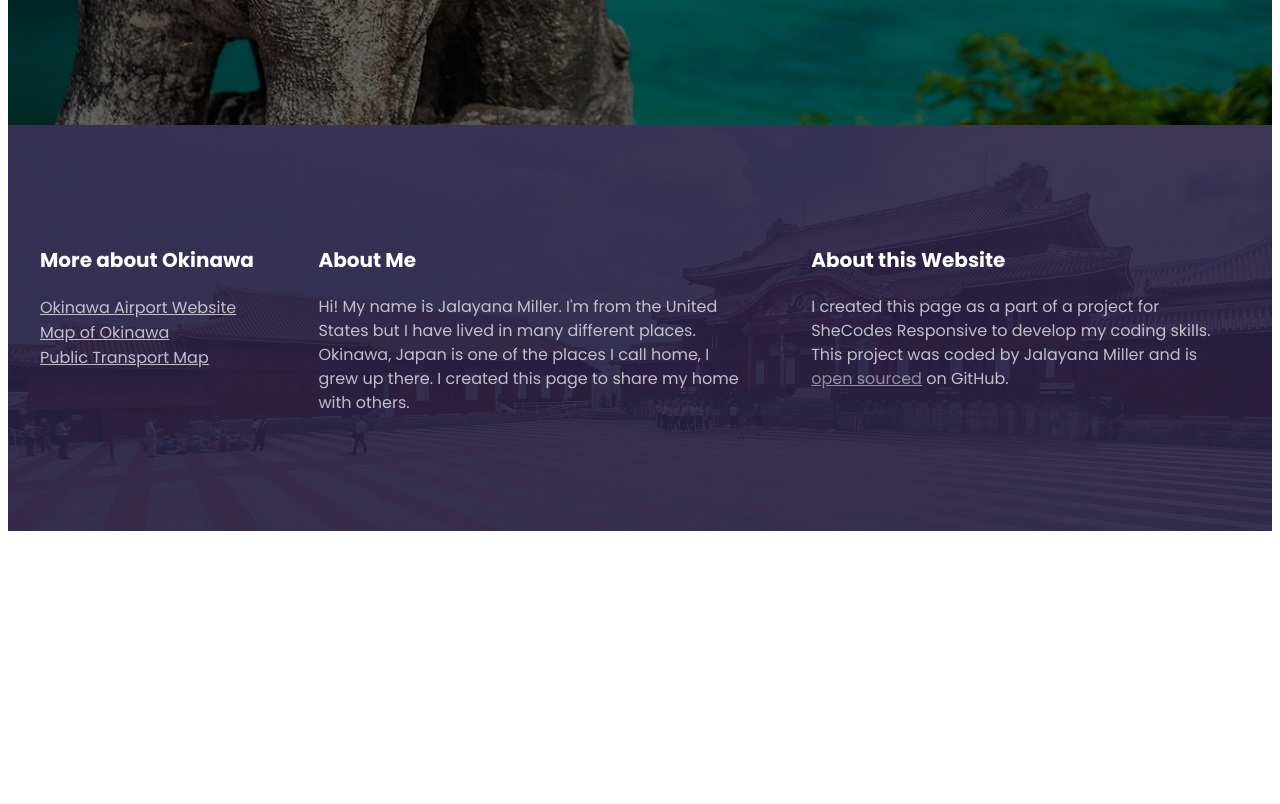
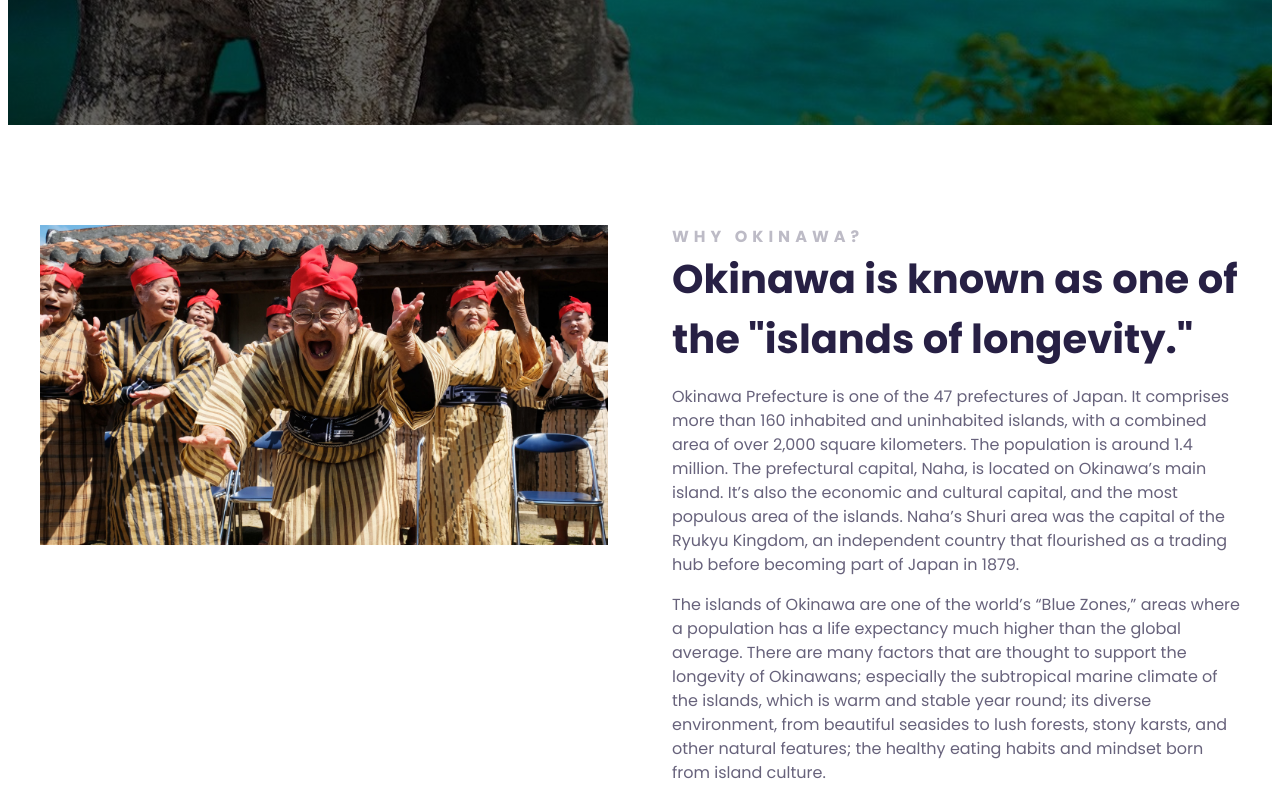
Before and after one commit to Jalayana/travel-passion-project, a plain HTML site: page index.html in a window 1280 px wide. Shown: the part 620-1424 px from the top of the page. Before the commit the page ends 1159 px from the top, so only its background shows below. Drawn offline with Linux system fonts and the light colour scheme.

Commit message:
Added another section and created grid system

```diff
--- a/index.html
+++ b/index.html
@@ -20,8 +20,44 @@
         <h2>The Southernmost Prefecture of Japan</h2>
         <a href="more">Learn More</a>
       </header>
+      <main>
+        <section class="grid grid-2-columns">
+          <div>
+            <img
+              src="images/main-grid-image.jpg"
+              alt="KBG84 Okinawan pop band"
+              class="img-responsive"
+            />
+          </div>
+          <div>
+            <h2>Why Okinawa?</h2>
+            <h3>Okinawa is known as one of the "islands of longevity."</h3>
+            <p>
+              Okinawa Prefecture is one of the 47 prefectures of Japan. It
+              comprises more than 160 inhabited and uninhabited islands, with a
+              combined area of over 2,000 square kilometers. The population is
+              around 1.4 million. The prefectural capital, Naha, is located on
+              Okinawa’s main island. It’s also the economic and cultural
+              capital, and the most populous area of the islands. Naha’s Shuri
+              area was the capital of the Ryukyu Kingdom, an independent country
+              that flourished as a trading hub before becoming part of Japan in
+              1879.
+            </p>
+            <p>
+              The islands of Okinawa are one of the world’s “Blue Zones,” areas
+              where a population has a life expectancy much higher than the
+              global average. There are many factors that are thought to support
+              the longevity of Okinawans; especially the subtropical marine
+              climate of the islands, which is warm and stable year round; its
+              diverse environment, from beautiful seasides to lush forests,
+              stony karsts, and other natural features; the healthy eating
+              habits and mindset born from island culture.
+            </p>
+          </div>
+        </section>
+      </main>
       <footer>
-        <section class="grid">
+        <section class="grid grid-3-columns-first-narrow">
           <div>
             <h3>More about Okinawa</h3>
             <ul>
--- a/src/style.css
+++ b/src/style.css
@@ -55,28 +55,69 @@ header a {
   margin-top: 32px;
 }
 
+main img {
+  width: 720px;
+}
+
+main h2 {
+  font-weight: 700;
+  font-size: 16px;
+  line-height: 1.5;
+  letter-spacing: 5px;
+  opacity: 0.3;
+  color: #272044;
+  text-transform: uppercase;
+  margin: 0;
+}
+
+main h3 {
+  font-weight: 700;
+  font-size: 40px;
+  line-height: 1.5;
+  color: #272044;
+  margin: 0;
+}
+
+main p {
+  font-weight: 400;
+  font-size: 16px;
+  line-height: 1.5;
+  color: #272044;
+  opacity: 0.7;
+}
 section {
   max-width: 1200px;
   margin: 0 auto;
+  padding: 100px 0;
 }
 
 .grid {
   display: grid;
+  grid-gap: 64px;
+}
+
+.grid-3-columns-first-narrow {
   grid-template-columns: 1fr 2fr 2fr;
-  grid-gap: 64px;
+}
+
+.grid-2-columns {
+  grid-template-columns: 1fr 1fr;
+}
+
+.img-responsive {
+  max-width: 100%;
 }
 
 footer {
   color: white;
 
   background-image: linear-gradient(
-      rgba(39, 32, 68, 0.9),
+      rgba(46, 44, 51, 0.9),
       rgba(39, 32, 68, 0.9)
     ),
     url("../images/shuri-castle-footer.jpg");
   background-repeat: no-repeat;
   background-size: cover;
-  padding: 100px 0;
 }
 
 footer h3 {
@@ -122,4 +163,13 @@ footer a {
   header h3 {
     font-size: 12px;
   }
+
+  .grid {
+    grid-template-columns: 1fr;
+    grid-gap: 32px;
+  }
+
+  section {
+    padding: 30px;
+  }
 }
```
Also changed, not shown: images/main-grid-image.jpg (added).
